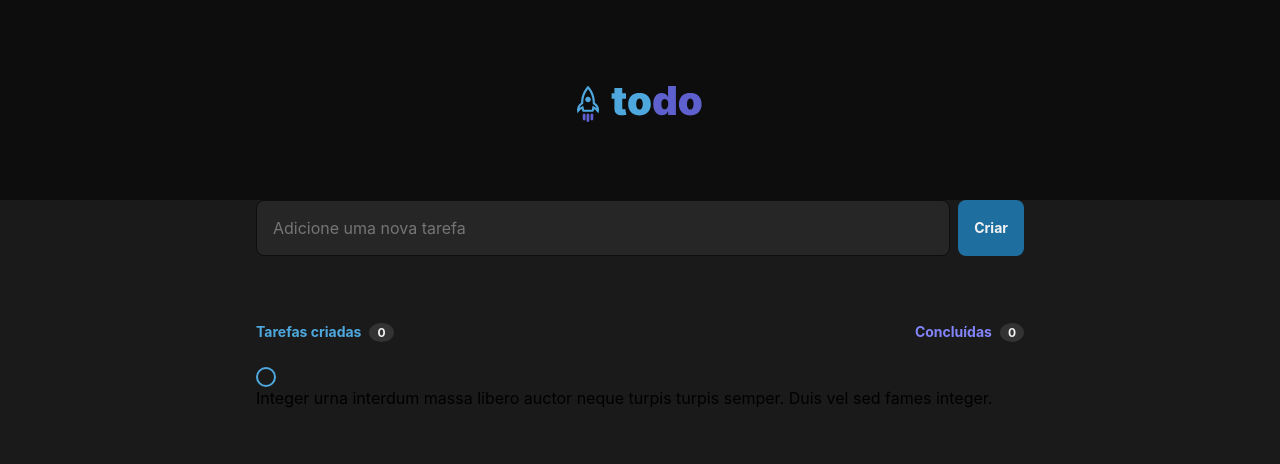
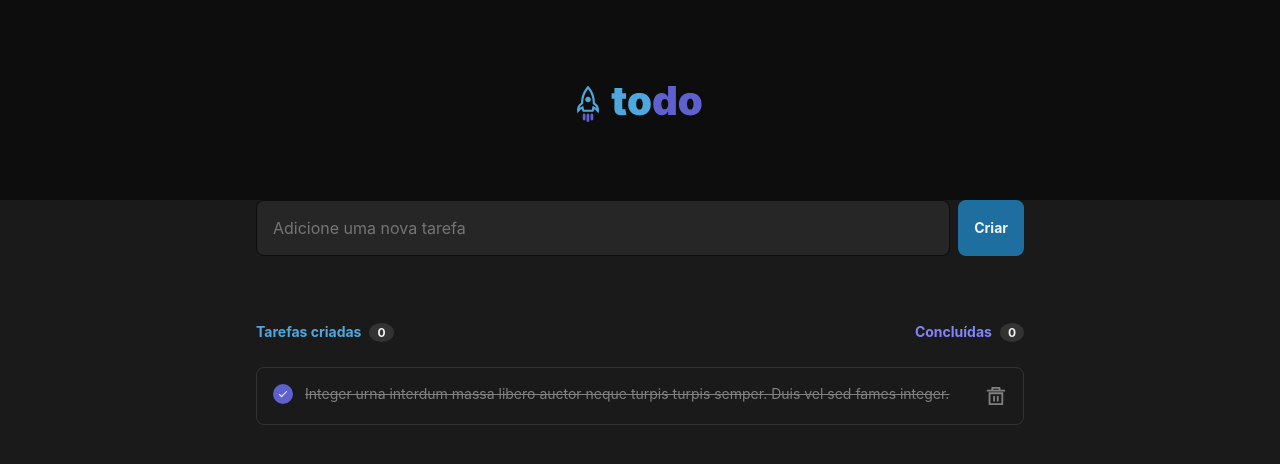
Before and after one commit to eduardobaeta/todo-list, a React (Vite) app: page / in a window 1280 px wide. Shown: the top 464 px of the page. Built offline with nearby package versions, Linux system fonts and the light colour scheme.

Commit message:
feature: create function change status done in task component

```diff
--- a/src/components/Checkbox.module.css
+++ b/src/components/Checkbox.module.css
@@ -5,6 +5,7 @@
   height: 20px;
   border: 2px solid var(--blue-500);
   display: flex;
+  flex-shrink: 0;
   justify-content: center;
   align-items: center;
   transition: all 0.3s;
--- a/src/components/Checkbox.tsx
+++ b/src/components/Checkbox.tsx
@@ -1,7 +1,12 @@
 import styles from './Checkbox.module.css'
 
-export function Checkbox() {
+type checkBoxProps = {
+  checked: boolean;
+  onChange: () => void;
+}
+
+export function Checkbox(props: checkBoxProps) {
   return (
-    <input className={styles.checkbox} type="checkbox" name="checkbox" id="checkbox" />
+    <input className={styles.checkbox} onChange={props.onChange} checked={props.checked} type="checkbox" />
   )
 }
--- a/src/components/Task.module.css
+++ b/src/components/Task.module.css
@@ -1,3 +1,26 @@
 .container {
   width: 100%;
+  display: flex;
+  align-items: flex-start;
+  gap: 0.75rem;
+  padding: 1rem;
+
+  border: 1px solid var(--gray-400);
+  border-radius: 0.5rem;
 }
+
+.label {
+  width: 100%;
+  color: var(--gray-100);
+  font-size: 0.875rem;
+}
+
+.labelDone {
+  width: 100%;
+  color: var(--gray-300);
+  font-size: 0.875rem;
+}
+
+.deleteIcon {
+  fill: var(--gray-300);
+}
--- a/src/components/Task.tsx
+++ b/src/components/Task.tsx
@@ -1,14 +1,39 @@
+import { useState } from 'react'
 import { Checkbox } from './Checkbox'
+import { RiDeleteBin5Line } from 'react-icons/ri'
+
 import styles from './Task.module.css'
 
-export function Task() {
+type taskProps = {
+  isDone: boolean;
+  label: string;
+}
+
+
+export function Task(props: taskProps) {
+
+  const [isDone, setIsDone] = useState(true)
+
+  function handleSetIsDone() {
+    setIsDone(!isDone)
+    console.log('Change')
+  }
+
   return (
     <div className={styles.container}>
-      <Checkbox />
-      <p>
-        Integer urna interdum massa libero auctor neque turpis turpis semper. Duis vel sed fames integer.
-      </p>
-
+      <Checkbox onChange={handleSetIsDone} checked={isDone} />
+      {isDone ? (
+        <p className={styles.labelDone}>
+          <s>
+            Integer urna interdum massa libero auctor neque turpis turpis semper. Duis vel sed fames integer.
+          </s>
+        </p>
+      ) :
+        (<p className={styles.label}>
+          Integer urna interdum massa libero auctor neque turpis turpis semper. Duis vel sed fames integer.
+        </p>)
+      }
+      <RiDeleteBin5Line className={styles.deleteIcon} size={24} />
     </div>
   )
 }
```
